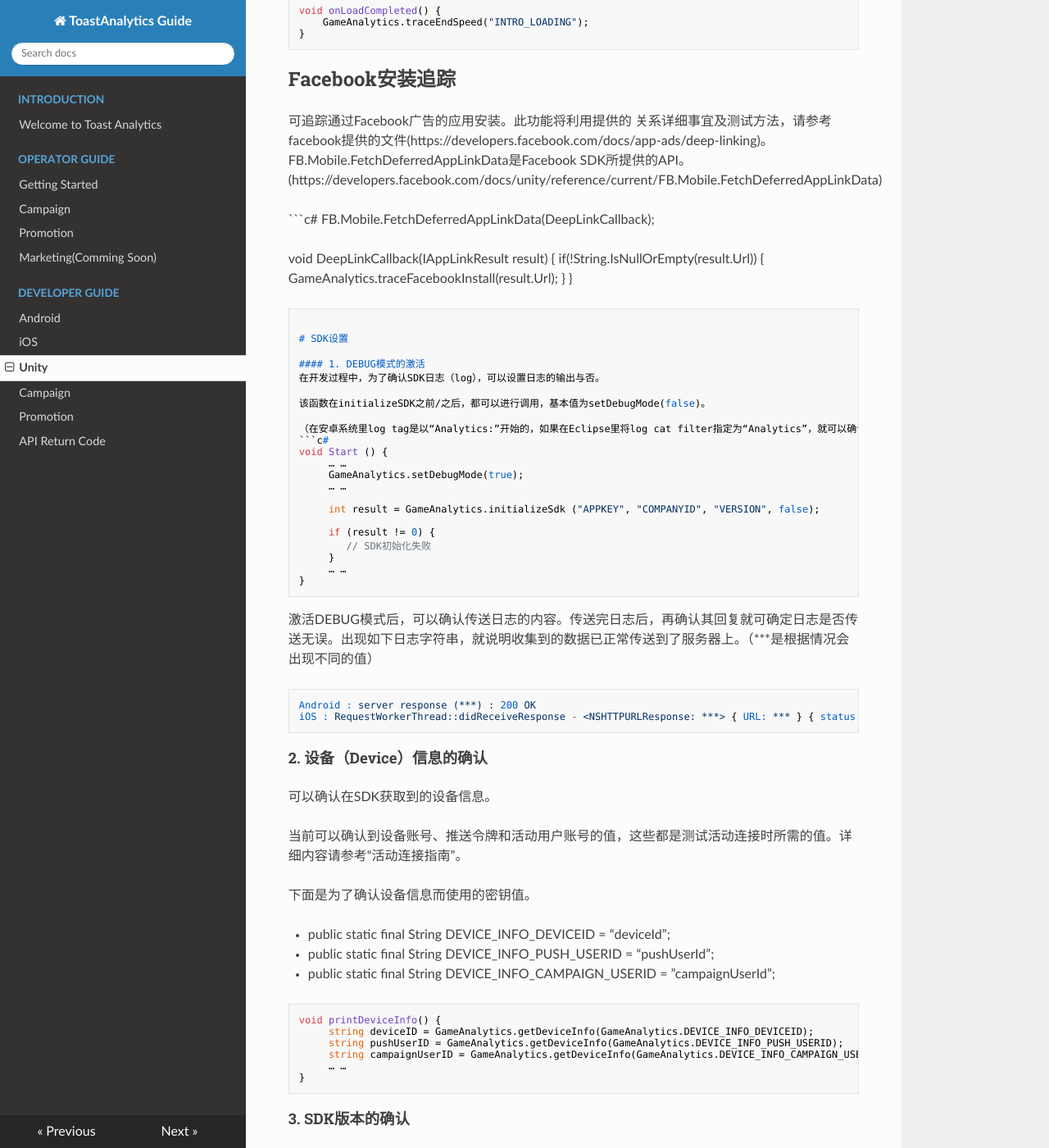
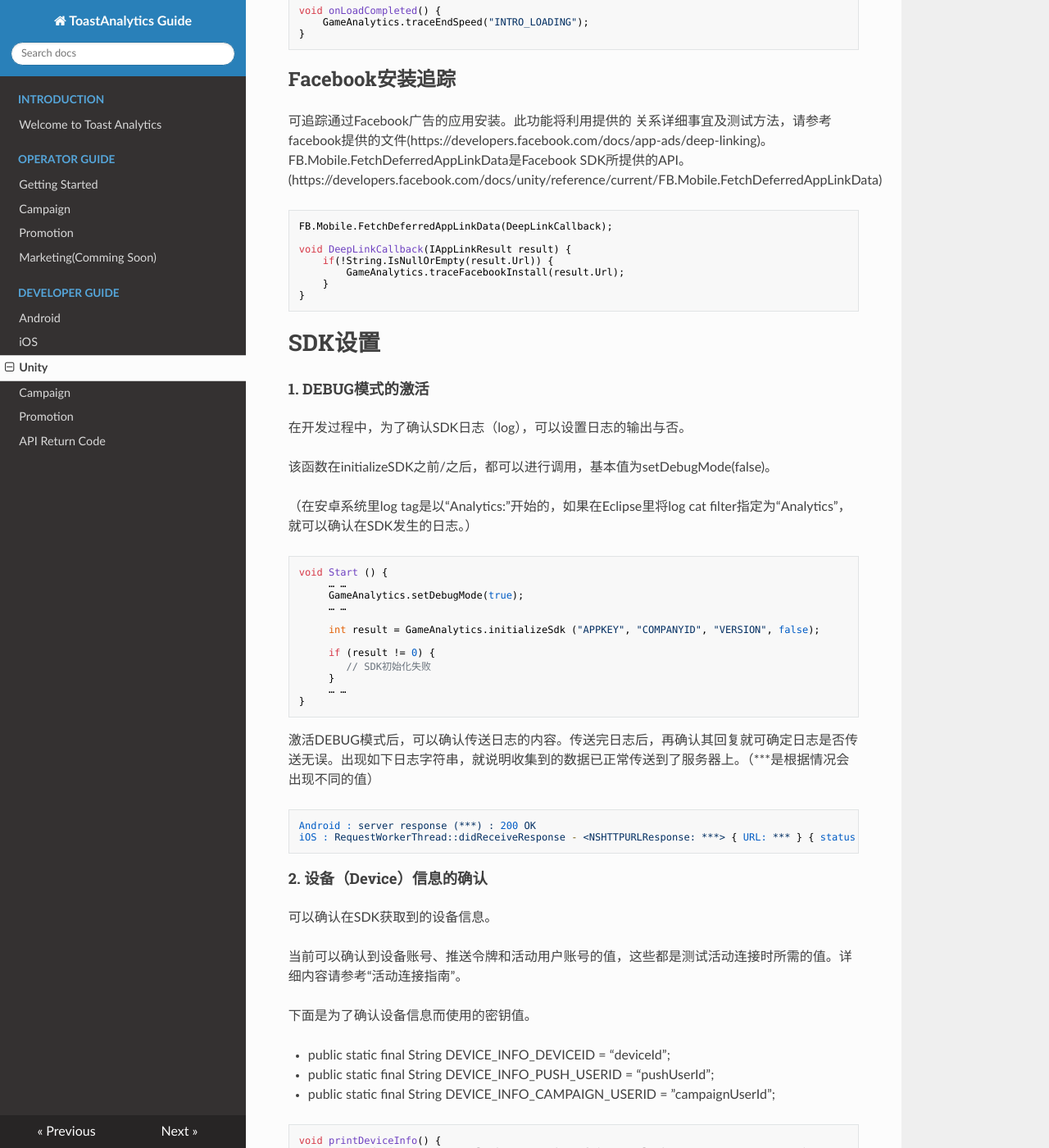
Before and after one commit to ToastAnalytics/ToastAnalytics_ZH, an MkDocs documentation site: the page built from docs/Developer/6. Unity Developer Guide.md, in a window 1280 px wide and 1400 px high, scrolled down 13068 px. Shown: the whole window at 82% size. Built offline with MkDocs 1.6.1, drawn with Linux system fonts in a browser that asks for light colours; nearby versions of some CDN libraries; old or Windows-style settings are respelled for this version of MkDocs; some of the changed text lies outside the part shown.

Commit message:
Update 6. Unity Developer Guide.md

````diff
--- a/docs/Developer/6. Unity Developer Guide.md
+++ b/docs/Developer/6. Unity Developer Guide.md
@@ -83,7 +83,7 @@
 为了使用GameAnalytics SDK，必须先进行SDK的初始化。<br />
 GameAnalytics类的initializeSDK函数是指进行SDK初始化的函数，该函数主要进行内部所需数据（设备信息、APP设置信息）的确认和传送日志所需环境的设置。
 
-```c#
+```cs
 using UnityEngine;
 using System;
 using System.Collections.Generic;
@@ -121,7 +121,8 @@ Analytics作为区分用户的基准，将使用Advertise ID或 User ID，但是
 可以将初始化函数（initializeSDK）的最后因子（use logging userid flag）设为该值。当Flag值为true时，将UserID作为区分用户的使用基准；如果设为False，则把Advertise ID作为区分用户的使用基准。
 
 下面代码就是将User ID作为区分用户使用基准的情况。
-```c#
+
+```cs
 using UnityEngine;
 using System;
 using System.Collections.Generic;
@@ -171,7 +172,7 @@ public class Sample : MonoBehaviour {
 移到后台/前台时，如果不调用上述函数，就无法测出准确的游戏时间，因此必须要调用此API。<br />
 DAU通常去除一日之内重复调用traceActivation的用户数（以Advertise ID或User ID为基准）后进行统计。
 
-```c#
+```cs
 void OnApplicationPause(bool paused) {
 
         if(paused) {
@@ -192,7 +193,8 @@ void OnApplicationPause(bool paused) {
 Currency将使用在ISO-4217(http://en.wikipedia.org/wiki/ISO_4217)中自定义的代码。<br />
 例如，购买$0.99钻石时，将按如下步骤进行操作：<br />
 （这里的“GEM_10”是指游戏中自定义的道具代码，而Unit Cost是指该道具的单位价格，Payment是指用户实际发生的费用，Level应输入已购买用户的级别。）
-```c#
+
+```cs
 GameAnalytics.tracePurchase("GEM_10", 0.99f, 0.99f, "USD", 10);
 ```
 
@@ -200,12 +202,14 @@ GameAnalytics.tracePurchase("GEM_10", 0.99f, 0.99f, "USD", 10);
 在游戏中获得和使用虚拟货币时，才可以调用此选项，且可以跟踪一次和二次虚拟货币数量的变化。一般来说，一次虚拟货币是指通过In-App Purchase购买的虚拟货币（ex.钻石、红钻等）；二次虚拟货币是指使用一次虚拟货币购买的虚拟货币（ex.樱桃、爱心等）。<br />
 通过IAP购买10颗钻石时，将按如下步骤进行操作：<br />
 （ “CODE_IAP”是指游戏中自定义的代码。如一次虚拟货币时，Type为0，而二次虚拟货币是1）<br />
-```c#
+
+```cs
 GameAnalytics.traceMoneyAcquisition("CODE_IAP", "0", 10, 10);
 ```
 
 使用10颗钻石购买100个樱桃时，将按如下步骤进行操作：
-```c#
+
+```cs
 // 使用一次虚拟货币
 GameAnalytics.traceMoneyConsumption("CODE_USE_GEM", "0", 10, 10);
 
@@ -220,13 +224,15 @@ GameAnalytics.traceMoneyAcquisition("CODE_BUY_CHERRY", "1", 100, 10);
 当用户级别变为10时，将按如下步骤进行调用，这时该用户的级别必须要提升，若降低，则无法测出准确的数据。<br />
 例如，像《糖果传奇》（Candy Crush Sage）一样用关卡表示级别的游戏中，只需要在最初进入该关卡时保留升级Log即可，如果返回到以前关卡进行游戏时，则无需保留升级log。<br />
 并且向其他API传送的级别值也应该使用用户的最高关卡值，而不是当前进行的关卡值。
-```c#
+
+```cs
 GameAnalytics.traceLevelUp(10);
 ```
 
 #### 4. 好友数
 表示注册用户的好友数。通常运行APP之后，待好友信息加载完成时，即可调用。
-```c#
+
+```cs
 GameAnalytics.traceFriendCount(100);
 ```
 
@@ -262,7 +268,8 @@ GameAnalytics.traceFriendCount(100);
 SDK定期与活动服务器连接后，将获取与活动及奖励相关的信息。如果当前用户有要进行的活动或获得的奖励信息时，将通过活动监听器（Listener）发送通知。
 
 并且，为了获得活动信息，需要创建活动监听器。
-```c#
+
+```cs
 public interface CampaignListener {
     void OnCampaignVisibilityChanged(string adspaceName, bool show);
     void OnCampaignLoadSuccess(string adspaceName);
@@ -272,6 +279,7 @@ public interface CampaignListener {
     void OnPromotionVisibilityChanged(bool show);
 }
 ```
+
 出现如下情况时，可以调用下列回调函数（Callback）：
 
 - OnCampaignVisibilityChanged：调用showCampaign、hideCampaign之后，当出现或消失与活动相关的弹窗或横幅时，
@@ -282,7 +290,7 @@ public interface CampaignListener {
 
 创建的活动监听器，将通过setCampaignListener进行注册。
 
-```c#
+```cs
 function setListener() {
     ……
     GameAnalytics.setCampaignListener(new MyCampaignListener());
@@ -336,7 +344,8 @@ public class MyCampaignListener : CampaignListener
 如果活动中不使用该adspace，showCampaign() Method将不会启动，所以先确定好游戏内可出现活动弹窗/横幅的几个地点后，用不同的adspaceName调用函数，就可以不经过游戏客户端的修改，游戏运营人员也可以通过在Analytics网站自行注册活动这一步骤，将弹窗/横幅展示给用户。
 
 注册Adspace的方法，请参考“活动测试指南”。
-```c#
+
+```cs
 public static int showCampaign(string adspaceName)
 public static int showCampaign(string adspaceName, AnimationType animation, int lifeTime)
 public static int hideCampaign(string adspaceName)
@@ -350,12 +359,14 @@ public static int hideCampaign(string adspaceName, AnimationType animation)
 
 例如，使用Fever Time Item时，将按如下步骤进行操作。使用的所有代码，在游戏中自定义后使用。下面示例是
 在特定关卡中，为了跟踪道具变动内容而自定义的代码。
-```c#
+
+```cs
 GameAnalytics.traceEvent("ITEM", "ITEM_USE", "FEVER", "STAGE_10", 1, 10);
 ```
 
 也可以在特定级别中跟踪与BOSS对战的结果时使用。
-```c#
+
+```cs
 GameAnalytics.traceEvent("STAGE", "STAGE_BOSS_VICTORY", "DRAGON_VALLEY", "BOSS_MOB", 1, 10);
 ```
 
@@ -385,7 +396,8 @@ Event Code必须要唯一。虽Event Type但Event code同意的话，查询时
 通过“isPromotionAvailable()”，可以确认到能否进行推广。如果可以进行推广，使用“getPromotionButtonImagePath()”函数确认按键图片的路径后，在游戏内适当的位置生成按键即可。（按键图片要以PNG 形式保存。）
 
 （如果不想使用在Analytics设置中注册的图片，那么可以使用包含在游戏发布包中的图片生成按键即可。但是，这时也要先确认一下能否进行推广-isPromotionAvailable-，然后再生成按键。）
-```c#
+
+```cs
 if (GameAnalytics.isPromotionAvailable() == true) {
     Debug.Log ("Show Toast Promotion Button");
     string buttonImagePath = GameAnalytics.getPromotionButtonImagePath();
@@ -404,7 +416,8 @@ if (GameAnalytics.isPromotionAvailable() == true) {
 
 （将使用用户账号确认推广奖励的发放与否。在调用launchPromotionPage之前，先调用setUserId之后，再输入用户
 账号。 当前正在执行推广，因此将setUserId的第二个因子设为“true”。）
-```c#
+
+```cs
 private void touchPromotionButton() {
     ……
     GameAnalytics.launchPromotionPage();
@@ -419,6 +432,7 @@ private void touchPromotionButton() {
 使用android:screenOrientation来设置横/竖屏。
 
 (http://developer.android.com/guide/topics/manifest/activity-element.html#screen)
+
 ```xml
 <activity
     android:configChanges="keyboard|keyboardHidden|orientation|
@@ -429,6 +443,7 @@ private void touchPromotionButton() {
 并且安装/运行APP时，为了测试其广告效果，必须先注册Install Receiver。
 
 通过推广安装APP时（仅适用于Google Play），为了能够测出其效果需要Install Receiver 。而Execution Receiver是在已安装APP的情况下，通过推广测出其执行效果时所需要的组件。
+
 ```xml
 <receiver android:name="com.toast.android.analytics.InstallReferrerReceiver" android:exported="true">
     <intent-filter>
@@ -460,7 +475,8 @@ private void touchPromotionButton() {
 可以测量特定区间所需时间。例如，不管是测量新手教程还是转换场景（Scene）时所需的时间，只要是需要测量时间的任何区间，都可以使用它。
 
 需要测量介绍场景（Intro Scene）的加载时间时，按如下步骤操作即可。“INTRO_LOADING”是指游戏内对特定区间自定义的值。
-```c#
+
+```cs
 void onStart() {
     GameAnalytics.traceStartSpeed("INTRO_LOADING");
 }
@@ -476,7 +492,7 @@ void onLoadCompleted() {
  FB.Mobile.FetchDeferredAppLinkData是Facebook SDK所提供的API。
  (https://developers.facebook.com/docs/unity/reference/current/FB.Mobile.FetchDeferredAppLinkData)
 
- ```c#
+```cs
 FB.Mobile.FetchDeferredAppLinkData(DeepLinkCallback);
 
 void DeepLinkCallback(IAppLinkResult result) {
@@ -494,7 +510,8 @@ void DeepLinkCallback(IAppLinkResult result) {
 该函数在initializeSDK之前/之后，都可以进行调用，基本值为setDebugMode(false)。
 
 （在安卓系统里log tag是以“Analytics:”开始的，如果在Eclipse里将log cat filter指定为“Analytics”，就可以确认在SDK发生的日志。）
-```c#
+
+```cs
 void Start () {
      … …
      GameAnalytics.setDebugMode(true);
@@ -527,7 +544,7 @@ iOS : RequestWorkerThread::didReceiveResponse - <NSHTTPURLResponse: ***> { URL:
 - public static final String DEVICE_INFO_PUSH_USERID = “pushUserId”;
 - public static final String DEVICE_INFO_CAMPAIGN_USERID = ”campaignUserId”;
 
-```c#
+```cs
 void printDeviceInfo() {
      string deviceID = GameAnalytics.getDeviceInfo(GameAnalytics.DEVICE_INFO_DEVICEID);
      string pushUserID = GameAnalytics.getDeviceInfo(GameAnalytics.DEVICE_INFO_PUSH_USERID);
@@ -538,7 +555,8 @@ void printDeviceInfo() {
 
 #### 3. SDK版本的确认
 SDK版本可以通过“PluginVersion”类进行确认。
-```c#
+
+```cs
 namespace Toast.Analytics
 {
     public class PluginVersion
````
